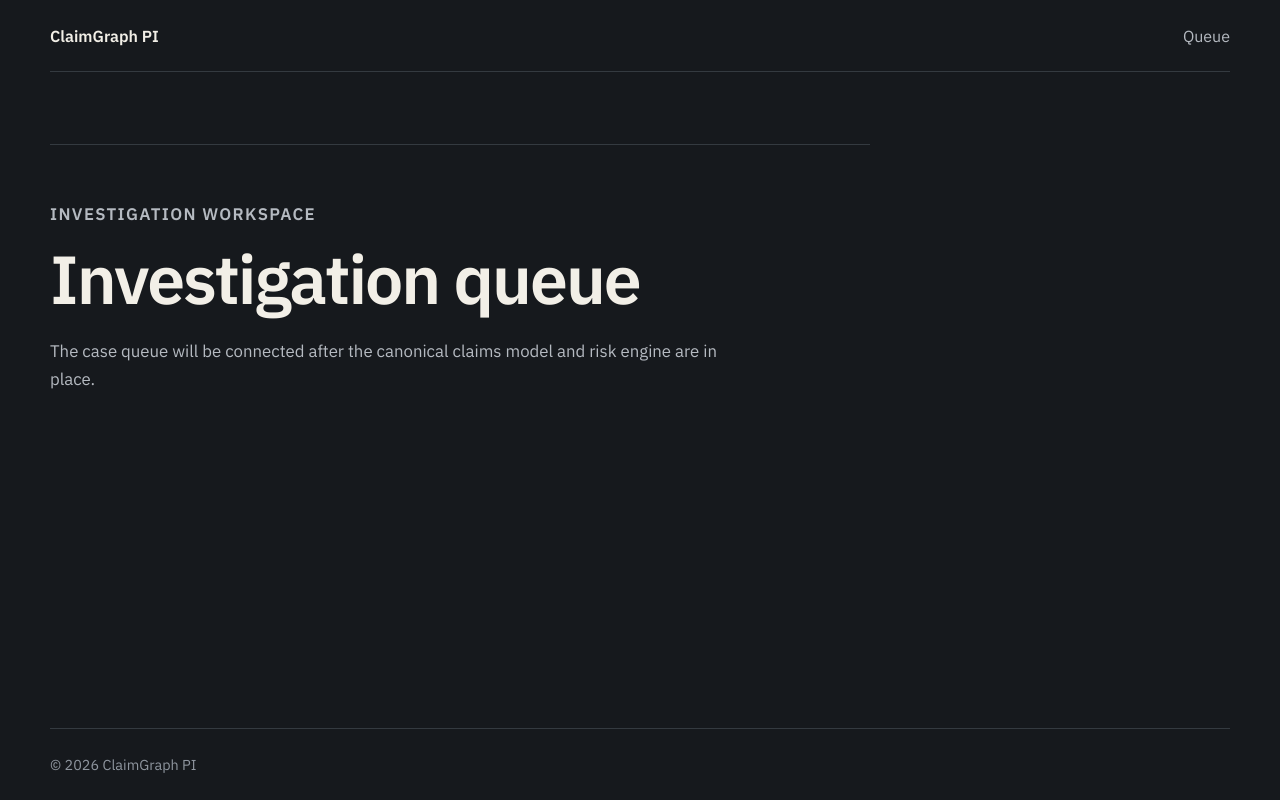
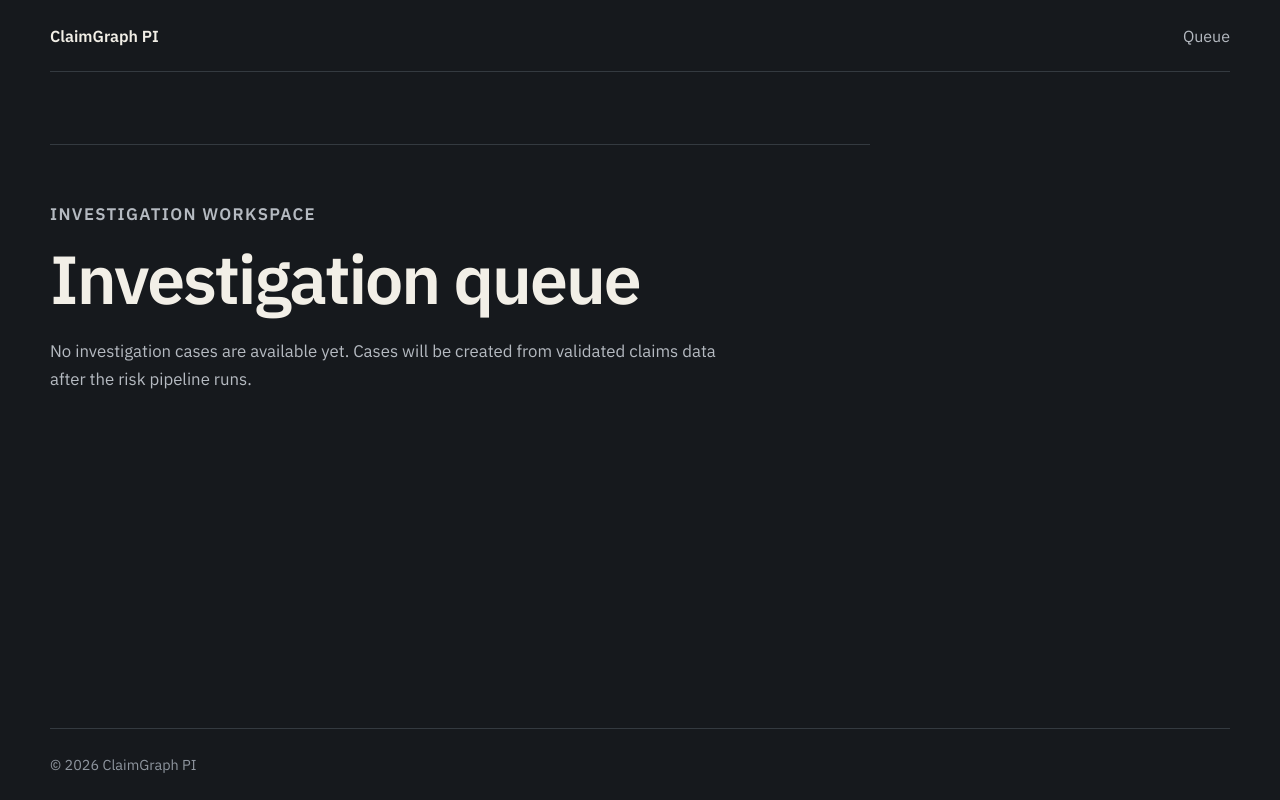
Before and after one commit to SomeshZanwar/ClaimGraph-PI, a React (Vite) app in the folder frontend/: page /queue in a window 1280 px wide. Built offline with nearby package versions, Linux system fonts and the light colour scheme.

Commit message:
fix: add route titles and real empty-state copy

```diff
--- a/frontend/src/App.tsx
+++ b/frontend/src/App.tsx
@@ -1,7 +1,15 @@
-import { useState } from "react";
+import { useEffect, useState } from "react";
 import { Link, Route, Routes } from "react-router-dom";
 
+function useDocumentTitle(title: string) {
+  useEffect(() => {
+    document.title = title;
+  }, [title]);
+}
+
 function HomePage() {
+  useDocumentTitle("ClaimGraph PI | Claims Investigation Intelligence");
+
   return (
     <main className="page-shell">
       <section className="hero" aria-labelledby="page-title">
@@ -28,13 +36,16 @@ function HomePage() {
 }
 
 function QueuePage() {
+  useDocumentTitle("Investigation Queue | ClaimGraph PI");
+
   return (
     <main className="page-shell">
       <section className="content-panel">
         <p className="eyebrow">Investigation workspace</p>
         <h1>Investigation queue</h1>
         <p>
-          The case queue will be connected after the canonical claims model and risk engine are in place.
+          No investigation cases are available yet. Cases will be created from validated
+          claims data after the risk pipeline runs.
         </p>
       </section>
     </main>
@@ -42,6 +53,8 @@ function QueuePage() {
 }
 
 function NotFoundPage() {
+  useDocumentTitle("Page Not Found | ClaimGraph PI");
+
   return (
     <main className="page-shell">
       <section className="content-panel">
```
